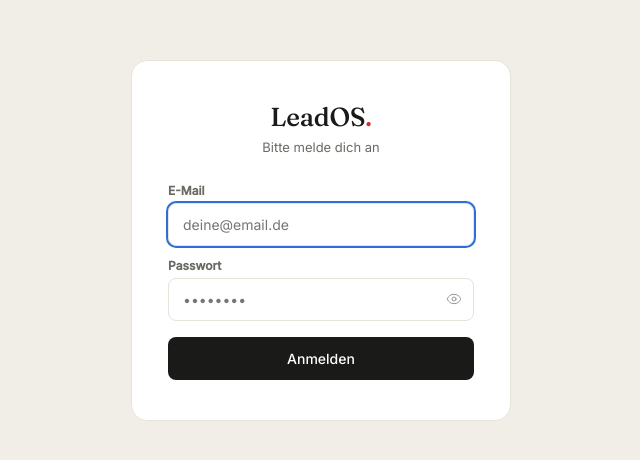
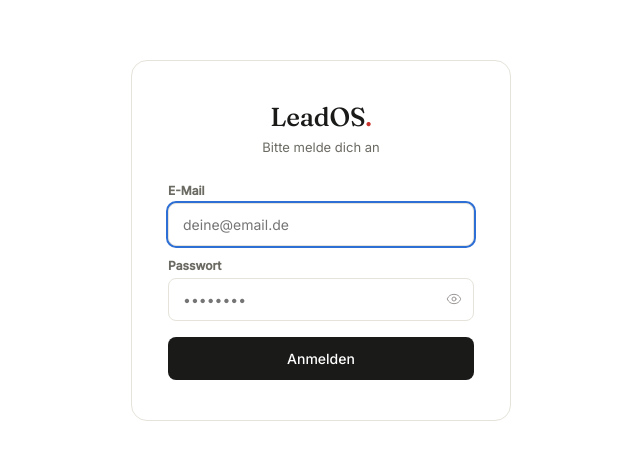
Before and after one commit to dionemiriam2-pixel/lead-funnel-app, a Next.js app: page /login in a window 1280 px wide. Shown: the part 160-620 px from the top of the page, without its empty margins (319-959 px from the left). Built offline with nearby package versions, Linux system fonts and the light colour scheme; no server answers.

Commit message:
Design: Hintergrund von Beige auf Weiß geändert

```diff
--- a/app/globals.css
+++ b/app/globals.css
@@ -1,6 +1,6 @@
 :root {
   /* Flächen */
-  --bg:             #F0EEE6;  /* Beige — Seiten- & Bereichshintergrund */
+  --bg:             #FFFFFF;  /* Weiß — Seiten- & Bereichshintergrund */
   --surface:        #FFFFFF;  /* Weiß — Karten & Panels */
   --ink:            #1A1A19;  /* Haupttext & Buttons */
 
```
